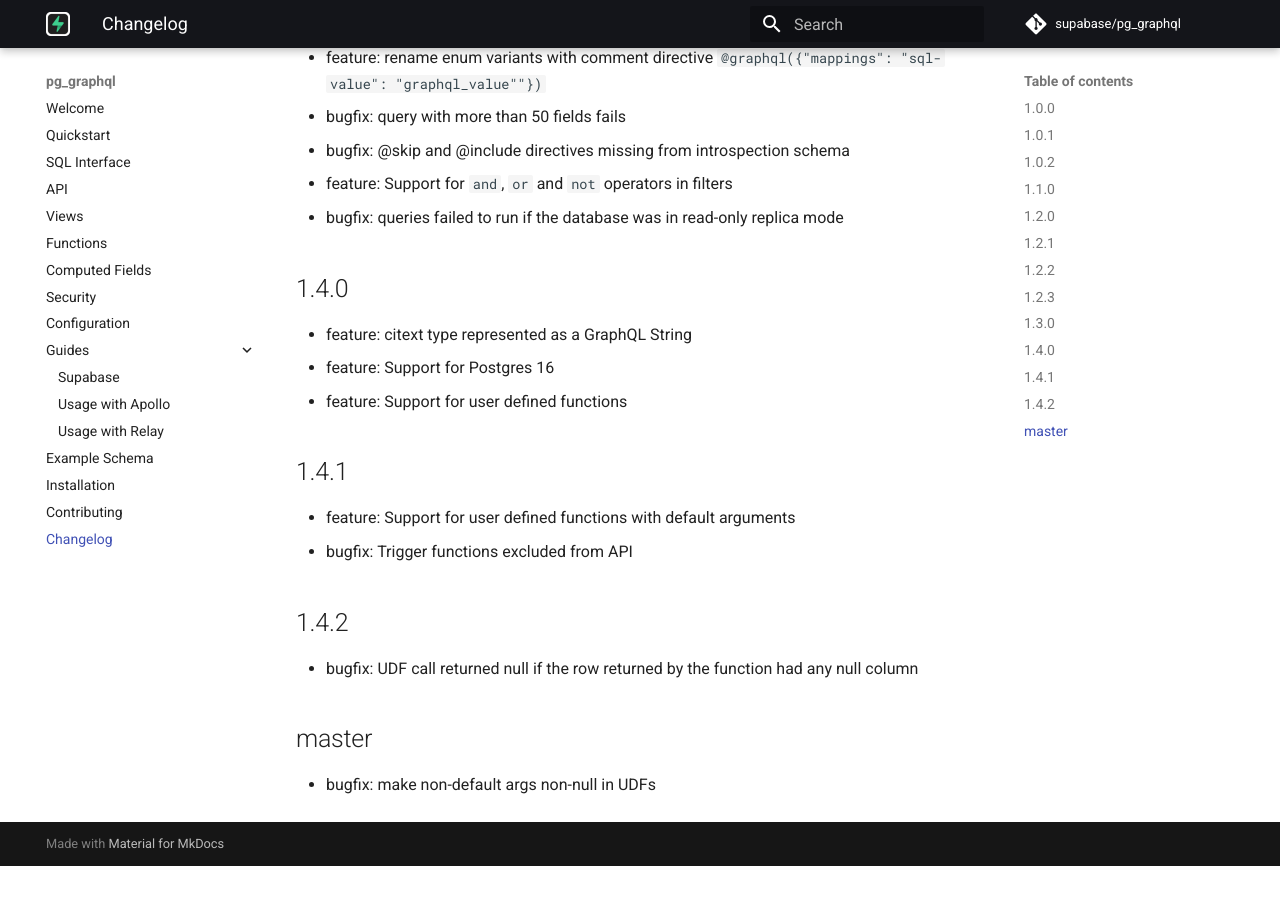
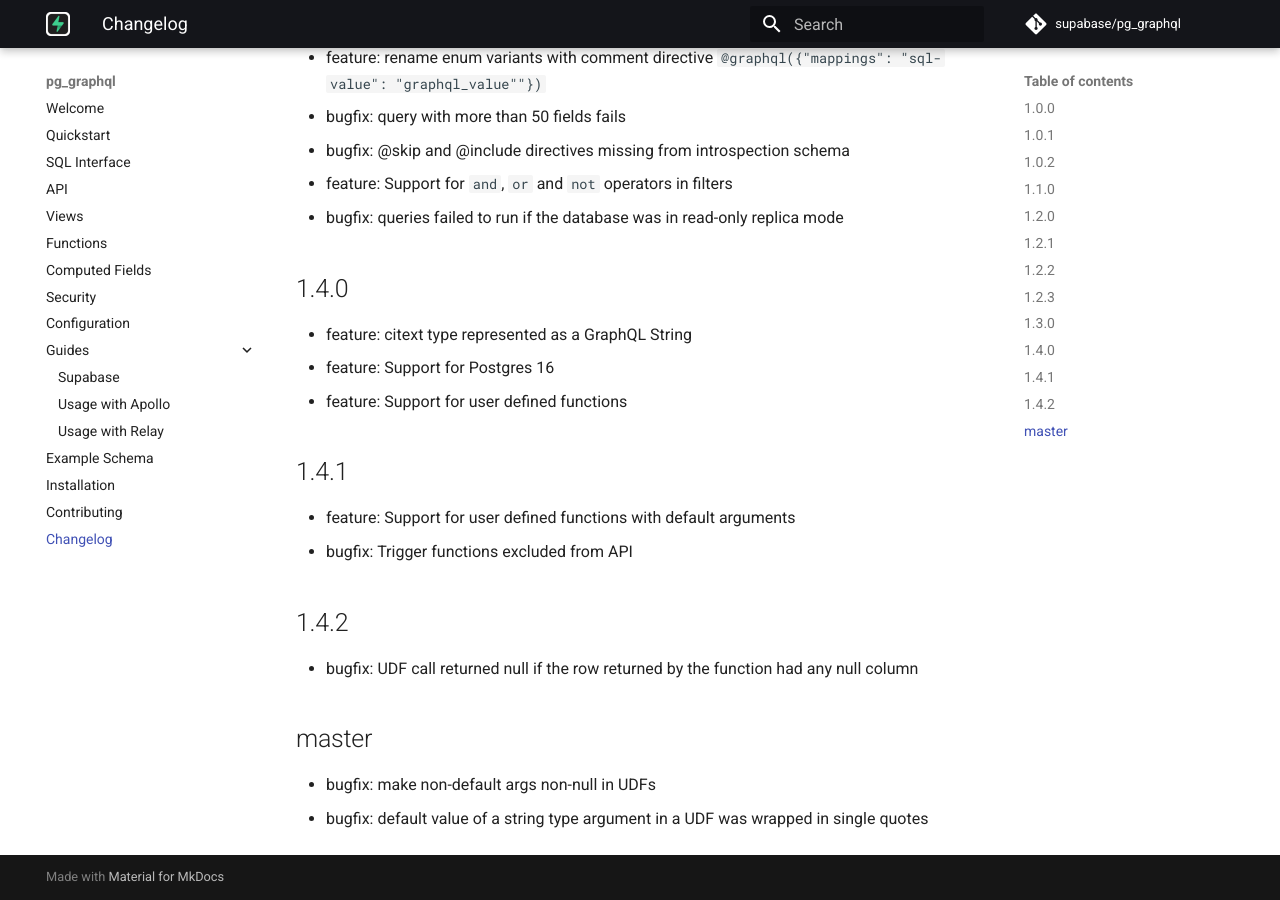
Before and after one commit to supabase/pg_graphql, an MkDocs documentation site: the page built from docs/changelog.md, in a window 1280 px wide and 900 px high, scrolled down 1555 px. Built offline with MkDocs 1.6.1 and Material for MkDocs 9.7.7, drawn with Linux system fonts in a browser that asks for light colours; comment, search, counter and statistics services are not loaded; before the commit the page ends 2421 px from its top, so only the background shows below that.

Commit message:
add bugfix to changelog

```diff
--- a/docs/changelog.md
+++ b/docs/changelog.md
@@ -56,3 +56,4 @@
 
 ## master
 - bugfix: make non-default args non-null in UDFs
+- bugfix: default value of a string type argument in a UDF was wrapped in single quotes
```
